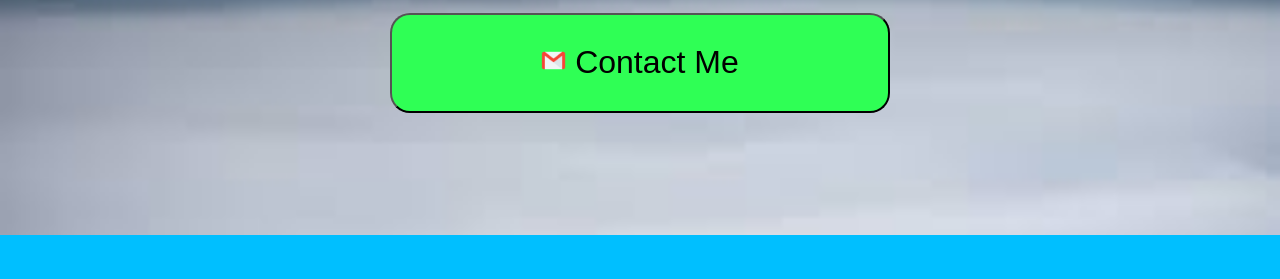
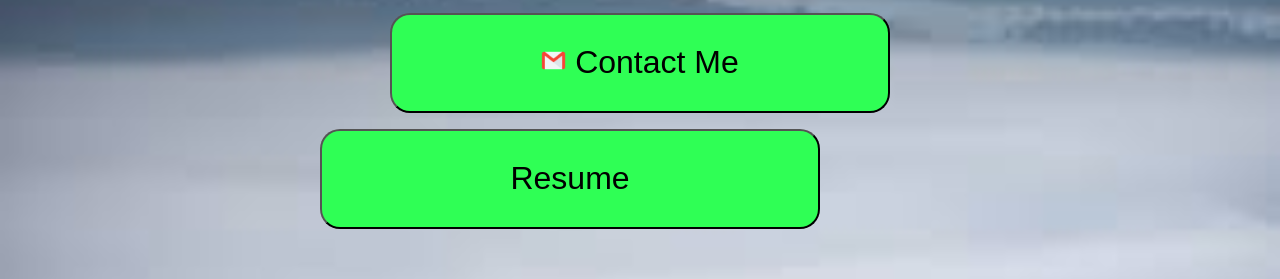
Before and after one commit to some-username03/some-username03, a plain HTML site: page index.html in a window 1280 px wide. Shown: the part 565-844 px from the top of the page. Before the commit the page ends 800 px from the top, so only its background shows below. Drawn offline with Linux system fonts and the light colour scheme.

Commit message:
Update index.html

```diff
--- a/index.html
+++ b/index.html
@@ -37,6 +37,15 @@
             Contact Me
         </button>
     </div>
+    <p></p>
+
+    <div class="downloads">
+      <a href="documents/Wang Yunrui's Resume.pdf" download="Wang Yunrui's Resume">
+        <button class="resume">
+            Resume
+        </button>
+      </a>
+    </div>
 
     <script src="main.js"> </script>
   </body>
```
